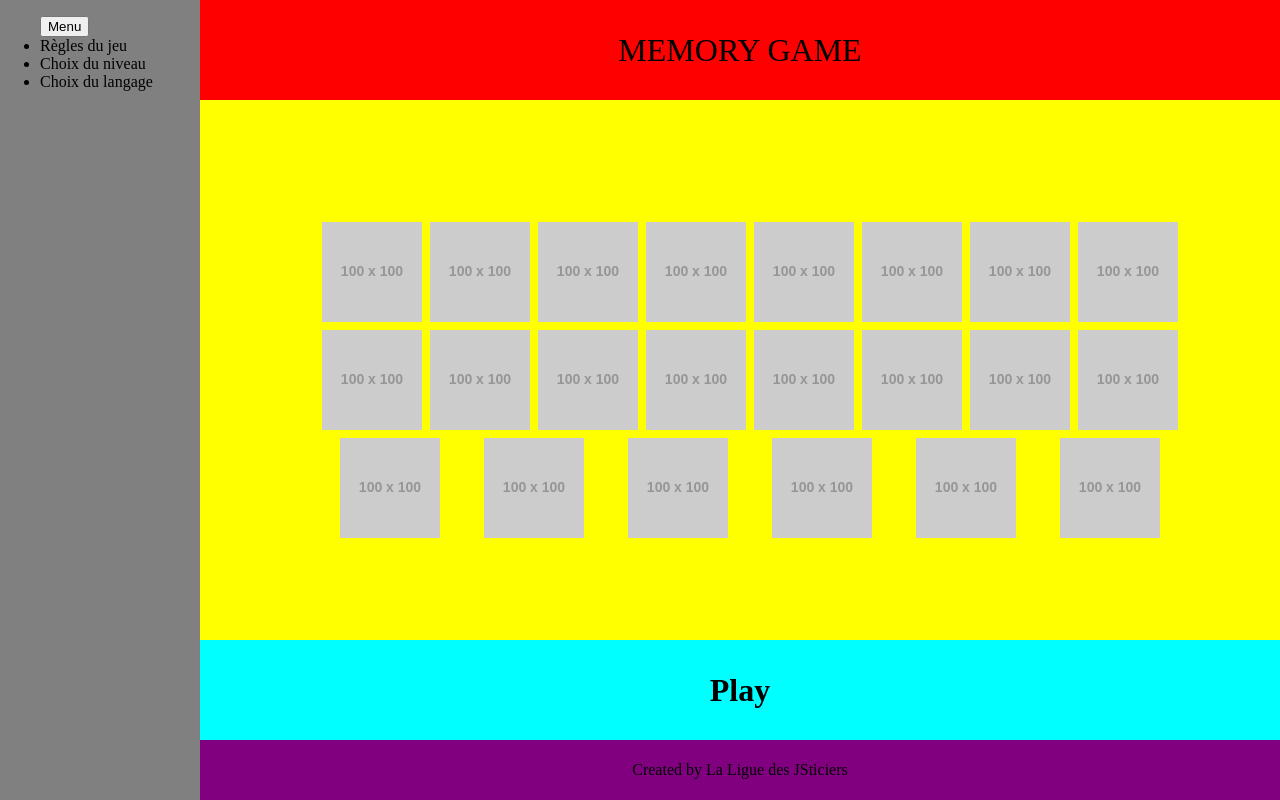
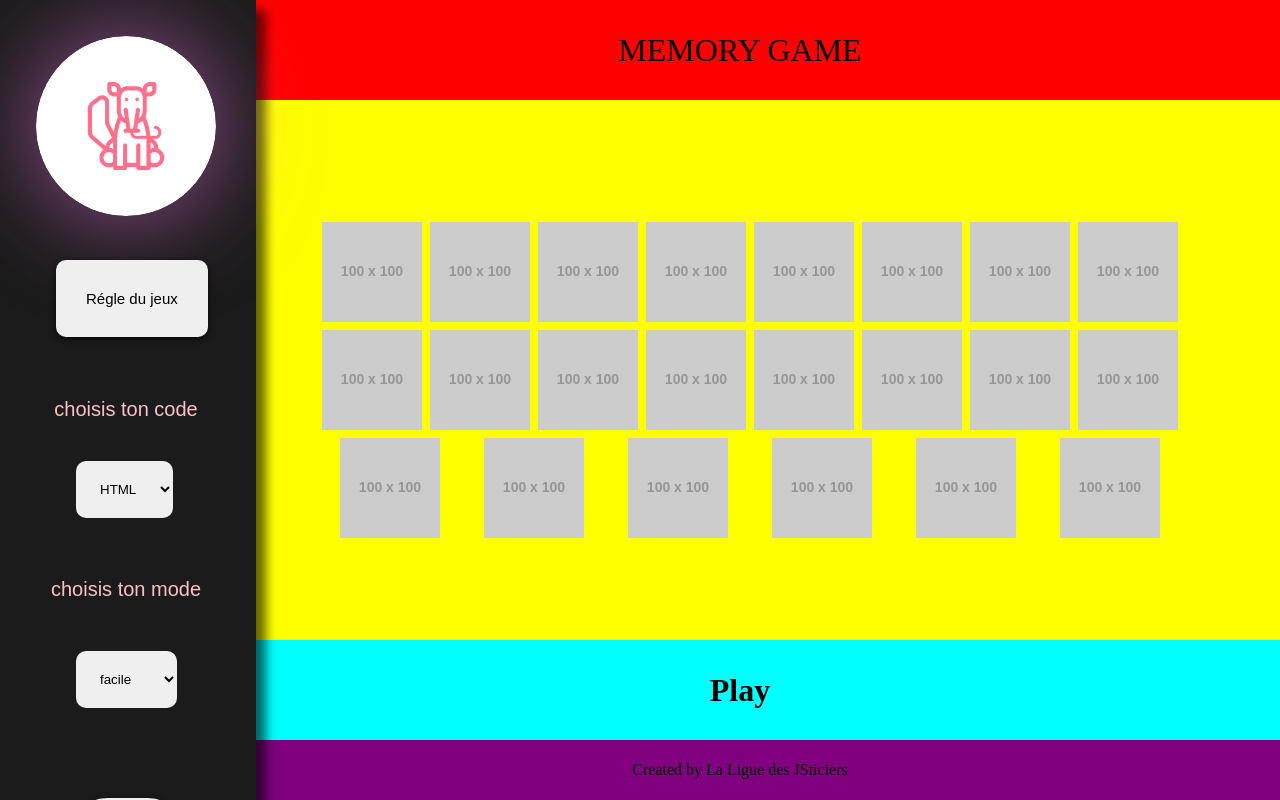
Before and after one commit to Rachid-L/JSticiers-s-memory, a website: page index.html in a window 1280 px wide. Drawn offline with Linux system fonts and the light colour scheme.

Commit message:
Adding navbar in index.HTML and navbar.css & logo

```diff
--- a/index.html
+++ b/index.html
@@ -3,6 +3,7 @@
 <head>
     <meta charset="UTF-8" />
     <meta http-equiv="X-UA-Compatible" content="IE=edge" />
+    <link rel="stylesheet" href="navbar.css" />
     <link rel="stylesheet" href="style.css" />
     <meta name="viewport" content="width=device-width, initial-scale=1.0" />
     <script src="script.js" defer></script>
@@ -11,16 +12,39 @@
 
 <body id="page">
 
-    <nav>
-        <ul>
-            <div><button class="dropdown-btn">Menu</button></div>
-            <div class="dropdown-menu-content">
-                <li>Règles du jeu</li>
-                <li>Choix du niveau</li>
-                <li>Choix du langage</li>
-            </div>
-        </ul>
-    </nav>
+    <aside>
+
+        <div class="sidenav">
+
+               <img id="fourm" src="logo.png" alt="Italian Trulli" style="width:180px;height:180px;">
+
+          <div class="btn">
+          <button class="regle">Régle du jeux</button>
+          </div>
+
+
+          <label for="mode" class="mode1" id="text1">choisis ton code</label>
+           <select class="mode1" id="mode" name="mode">
+           <option value="">HTML</option>
+           <option value="">CSS</option>
+           <option value="">JS</option>
+          </select>
+
+           <label for="dificult" class="mode" id="text">choisis ton mode</label>
+           <select class="mode" id="dificult" name="dificult">
+           <option value="">facile</option>
+           <option value="">normal</option>
+           <option value="">difficile</option>
+          </select>
+
+          <div class="btn">
+          <button class="plays">PLAYS</button>
+          </div>
+
+      </div>
+      </aside>
+
+
 
     <header>MEMORY GAME</header>
 
--- /dev/null
+++ b/navbar.css
@@ -0,0 +1,114 @@
+
+
+
+
+/*body {
+    background-color: #545155 ;
+
+
+  }*/
+
+
+
+  #fourm {
+      margin: 20px 0px 00px 20px;
+    border-radius: 100px;
+    box-shadow: 0 0px 100px rgba(247, 123, 237, .6);
+
+  }
+
+  aside {
+
+
+    height: 100%;
+    width: 160px;
+    position: fixed; /*Barre latérale fixe (reste en place lors du défilement) */
+    z-index: 1; /* Stay on top */
+    top: 0; /* Stay at the top */
+    left: 0;
+    background-color: #1b1b1b; /* Black */
+
+    padding-top: auto;
+    padding: 16px 80px 10px 16px;
+    box-shadow: 10px 10px 10px rgba(0, 0, 0, 0.6);
+
+  }
+
+  button.regle {
+
+        padding: 30px;
+        margin: 40px -35px 90px 40px;
+      text-align: left;
+      border-style: none;
+      border-radius: 10px;
+      box-shadow: 0 2px 6px rgba(0, 0, 0, .8);
+      cursor: default;
+      margin-bottom: -30px;
+      font-size: 15px;
+
+  }
+
+  button.plays {
+
+      padding: 30px;
+      margin: 0px 0px 0px 50px;
+      text-align: center;
+      border-style: none;
+      border-radius: 50px;
+      box-shadow: 0 2px 6px rgba(0, 0, 0, .8);
+      cursor: default;
+      font-size: 20px;
+
+  }
+
+  button:hover {
+    background-color: #AB4ED1;
+        color: white;
+    border-top: 1px solid #8B32B0;
+
+  }
+
+  #text1 {
+    color: pink;
+    text-align: center;
+    margin: 70px -60px -20px 0px;
+  font-family: Arial, Helvetica, sans-serif;
+  font-size: 20px;
+
+
+  }
+
+  .mode1{
+      display: flex;
+      flex-direction: column;
+      justify-content: space-between;
+
+      padding: 20px;
+      margin: 40px -55px 90px 60px;
+      text-align: center;
+      border-style: none;
+      border-radius: 10px;
+
+  }
+
+
+  #text {
+    color: pink;
+    margin: -50px -60px -20px 0px;
+    font-family: Arial, Helvetica, sans-serif;
+    font-size: 20px;
+
+  }
+
+  .mode {
+
+      display: flex;
+      flex-direction: column;
+      justify-content: space-between;
+
+      padding: 20px;
+      margin: 50px -55px 90px 60px;
+      text-align: center;
+      border-style: none;
+      border-radius: 10px;
+  }
```
Also changed, not shown: logo.png (added).
